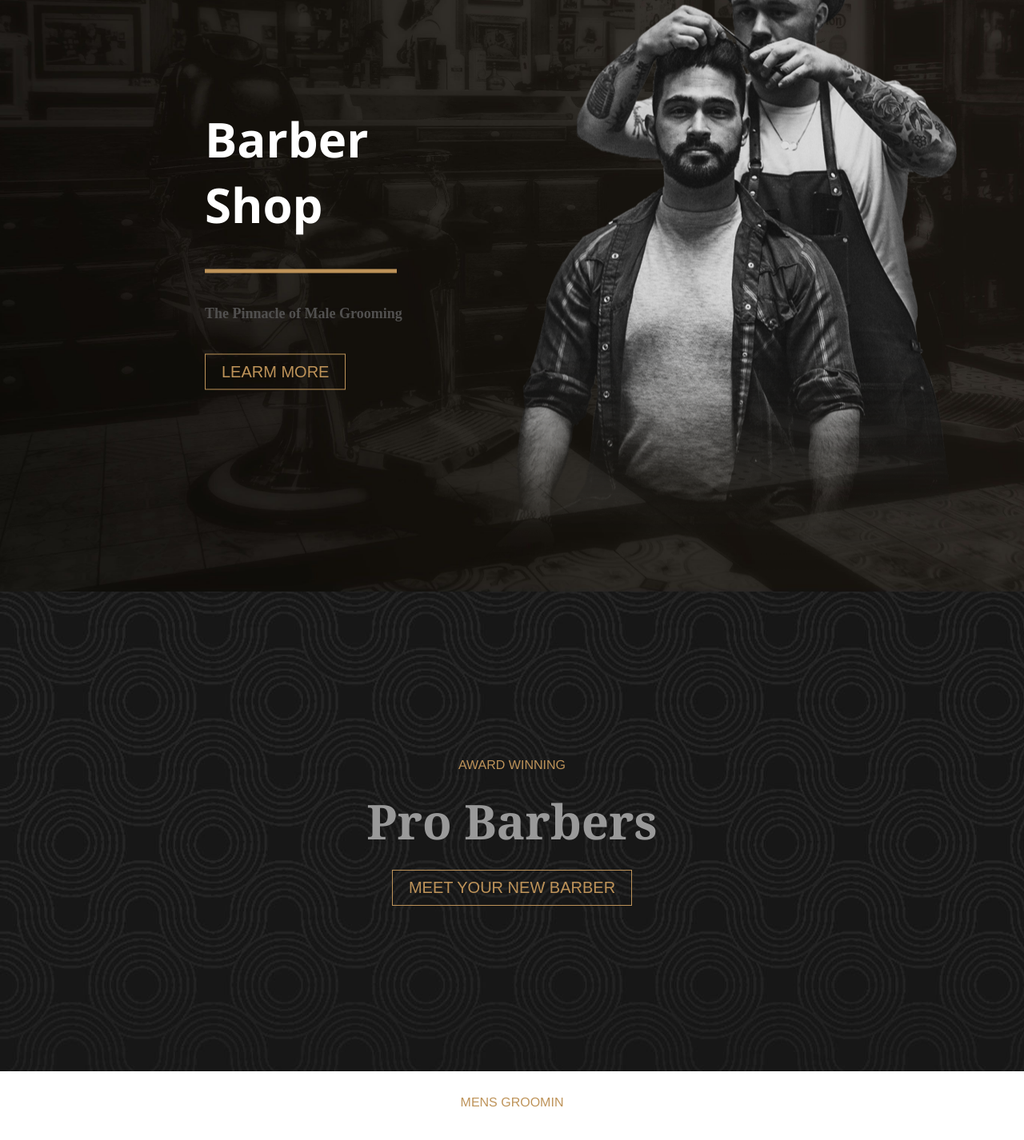
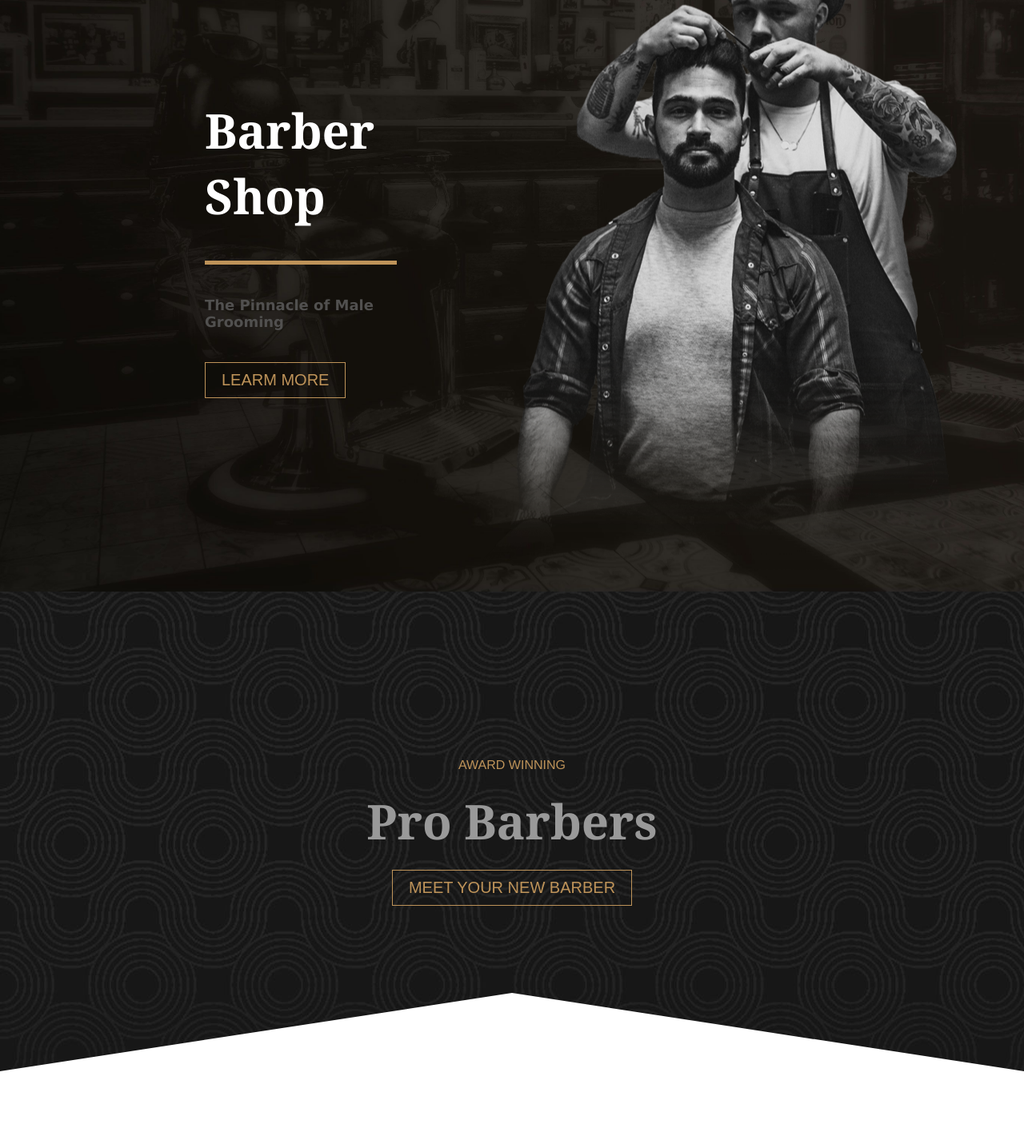
Before and after one commit to devmirko/proj-html-vuejs, a Vue app: page / in a window 1280 px wide. Shown: the part 240-1666 px from the top of the page at 80% size. Built offline with nearby package versions, Linux system fonts and the light colour scheme.

Commit message:
inserimento svg

```diff
--- a/src/App.vue
+++ b/src/App.vue
@@ -3,6 +3,9 @@
     <HeaderBarber/>
     <main>
       <ProBarber/>
+      <div class="divisorio">
+        <img src="./assets/triangle.svg" alt="">
+      </div>
       <ServicesBarber/>
       <ProductBarber/>
       <ShowcaseProduct/>
@@ -44,6 +47,20 @@ export default {
 *{
   margin: 0;
   padding: 0;
+  font-family: Arial, Helvetica, sans-serif;
+}
+
+.divisorio{
+  position: relative;
+  width: 100%;
+  height: 100px;
+
+  img{
+    position: absolute;
+    width: 100%;
+    height: 100px;
+    top: -100px;
+  }
 }
 
 </style>
--- a/src/components/BlogBarber.vue
+++ b/src/components/BlogBarber.vue
@@ -11,7 +11,10 @@
     :listObjectPosts = "element"
     />
     </div>
-
+     <!-- call to action -->
+    <div class="call_to">
+        <button class="btn">READ MORE FROM OUR BLOG</button>
+    </div>
 </div>
 </template>
 
@@ -28,17 +31,17 @@ export default {
         Posts : [
         {
           title: "Avada Barbers Now Open",
-          text: "Lorem ipsum dolor sit amet consectetur adipisicing elit. Eligendi exercitationem officia cupiditate excepturi, maxime asperiores reprehenderit voluptatum tempore, animi eos modi quas ex adipisci libero debitis omnis reiciendis optio quidem?",
+          text: "Lorem ipsum dolor sit amet consectetur adipisicing elit. Eligendi exercitationem officia cupiditate excepturi",
           path: require('../assets/avadabarbers-second-blog-700x441.jpg')
         },
         {
           title: "Chosing The Right Barber",
-          text: "Lorem ipsum dolor sit amet consectetur adipisicing elit. Eligendi exercitationem officia cupiditate excepturi, maxime asperiores reprehenderit voluptatum tempore, animi eos modi quas ex adipisci libero debitis omnis reiciendis optio quidem?",
+          text: "Lorem ipsum dolor sit amet consectetur adipisicing elit. Eligendi exercitationem officia cupiditate excepturi",
           path: require('../assets/avadabarbers-choosing-blog-700x441.jpg')
         },
         {
           title: "Quick Service Guide",
-          text: "Lorem ipsum dolor sit amet consectetur adipisicing elit. Eligendi exercitationem officia cupiditate excepturi, maxime asperiores reprehenderit voluptatum tempore, animi eos modi quas ex adipisci libero debitis omnis reiciendis optio quidem?",
+          text: "Lorem ipsum dolor sit amet consectetur adipisicing elit. Eligendi exercitationem officia cupiditate excepturi",
           path: require('../assets/avadabarbers-ourservice-blog-700x441.jpg')
         },
 
@@ -87,7 +90,7 @@ export default {
     }
     .Blog_content{
         width: 100%;
-        height: 600px;
+        height: 400px;
         display: flex;
         justify-content: center;
         align-items: center;
--- a/src/components/CardPosts.vue
+++ b/src/components/CardPosts.vue
@@ -49,13 +49,14 @@ export default {
         font-size: 30px;
         font-family:  Georgia, 'Times New Roman', Times, serif;
         color: #BE9359;
+        margin: 20px 0;
 
 
     }
 
     p{
         font-size: 20px;
-        color: #BE9359;
+        color:#999999;
         text-align: center;
     }
 }
--- a/src/components/HeroBarber.vue
+++ b/src/components/HeroBarber.vue
@@ -49,7 +49,7 @@ export default {
                 transform: translate(-50%, -50%);
 
                 h2{
-                font-family: 'Segoe UI', Tahoma, Geneva, Verdana, sans-serif;
+                font-family:Georgia, 'Times New Roman', Times, serif;
                 font-size: 60px;
                 color: white;
                 margin-bottom: 40px;
@@ -61,6 +61,7 @@ export default {
                 margin-bottom: 40px;
             }
             h4{
+               font-family:Verdana, Geneva, Tahoma, sans-serif;
                font-size: 18px;
                color: #51504F;
                margin-bottom: 40px;
--- a/src/components/ProductBarber.vue
+++ b/src/components/ProductBarber.vue
@@ -69,6 +69,7 @@ export default {
     height: 900px;
     background-image: url(../assets/avadabarbers-reviewsbackground.jpg);
     background-size: cover;
+    position: relative;
 
     .Products_title{
         width: 100%;
```
Also changed, not shown: src/assets/triangle_black.svg (added).
